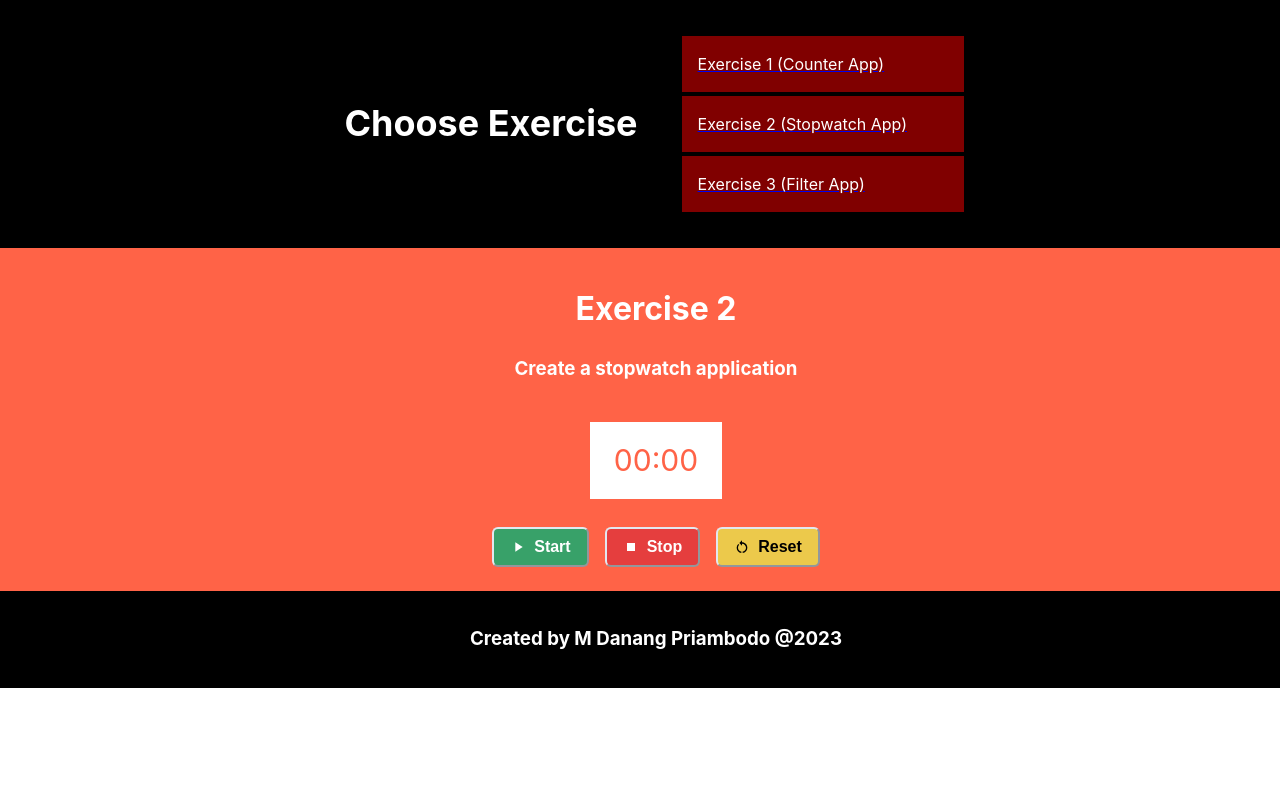
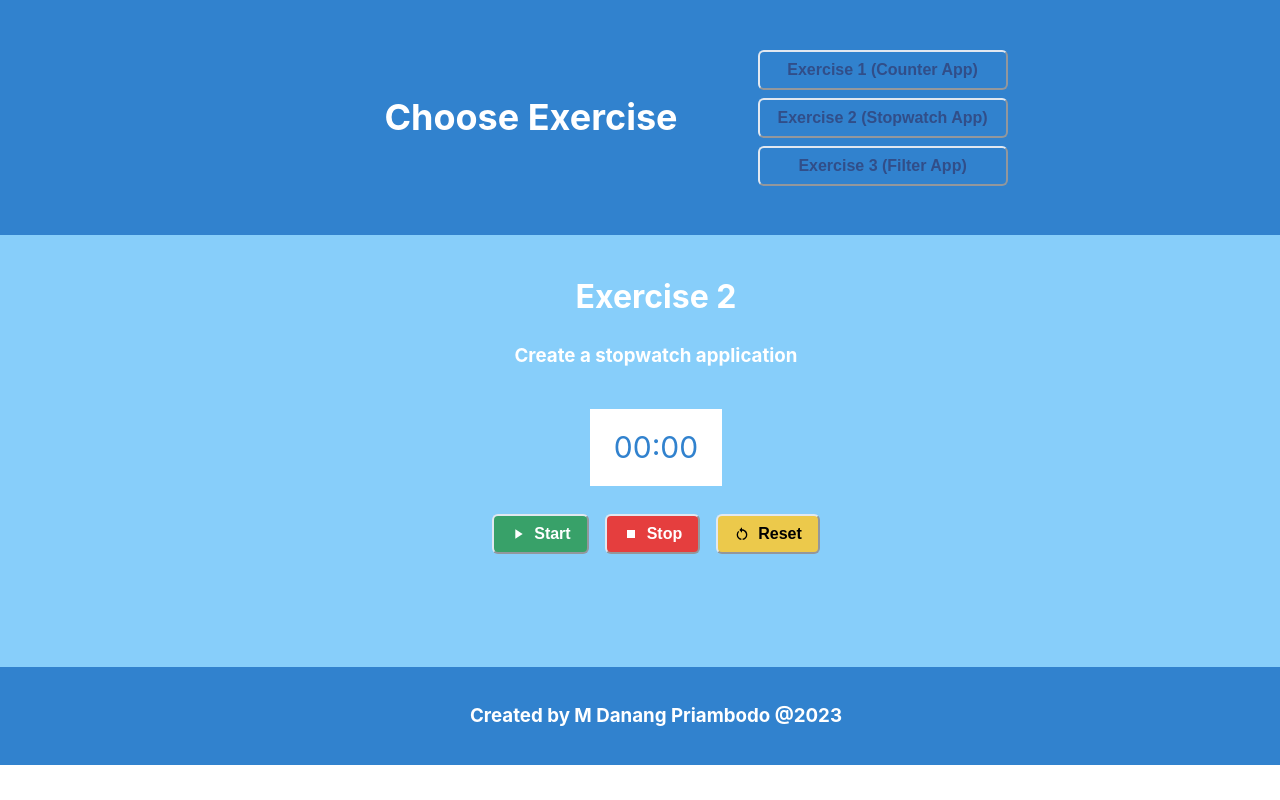
Before and after one commit to mcdanang/my-app, a React (Create React App) app: page /my-app/exercise2 in a window 1280 px wide. Shown: the top 800 px of the page. Built offline with nearby package versions, Linux system fonts and the light colour scheme.

Commit message:
refactor

```diff
--- a/package.json
+++ b/package.json
@@ -2,7 +2,7 @@
   "name": "my-app",
   "version": "0.1.0",
   "private": true,
-  "homepage": "https://mcdanang.github.io/my-app/",
+  "homepage": "https://mcdanang.github.io/my-app/exercise1",
   "dependencies": {
     "-": "^0.0.1",
     "@chakra-ui/react": "^2.5.1",
--- a/src/component/Exercise1.js
+++ b/src/component/Exercise1.js
@@ -18,11 +18,11 @@ function Exercise1() {
   }
 
   return (
-      <Box bg='tomato' w='100%' p={4} color='white'  textAlign={'center'}>
+      <Box minH='400px' bg='lightskyblue' w='100%' p={4} color='white'  textAlign={'center'}>
         <h1>Exercise 1</h1>
         <h3>Create a counter application</h3>
         <Center>
-          <Box bg='white' w='200px' p={4} m={5} color='tomato' textAlign={'center'} fontSize={30}>
+          <Box bg='white' w='200px' p={4} m={5} color='blue.500' textAlign={'center'} fontSize={30}>
             Counter = {count}
           </Box>
         </Center>
--- a/src/component/Exercise2.js
+++ b/src/component/Exercise2.js
@@ -33,11 +33,11 @@ function Exercise1() {
   }
 
   return (
-      <Box bg='tomato' w='100%' p={4} color='white' textAlign={'center'}>
+      <Box minH='400px' bg='lightskyblue' w='100%' p={4} color='white' textAlign={'center'}>
         <h1>Exercise 2</h1>
         <h3>Create a stopwatch application</h3>
         <Center>
-          <Box bg='white' w='100px' p={4} m={5} color='tomato' textAlign={'center'} fontSize={30}>
+          <Box bg='white' w='100px' p={4} m={5} color='blue.500' textAlign={'center'} fontSize={30}>
           {("0" + Math.floor((time / 60000) % 60)).slice(-2)}
             :
             {("0" + Math.floor((time / 1000) % 60)).slice(-2)}
--- a/src/component/Exercise3.js
+++ b/src/component/Exercise3.js
@@ -19,7 +19,7 @@ function Exercise3() {
   };
 
   return (
-      <Box bg='tomato' w='100%' p={4} color='white' textAlign={'center'}>
+      <Box minH='400px' bg='lightskyblue' w='100%' p={4} color='white' textAlign={'center'}>
         <h1>Exercise 3</h1>
         <h3>Create a filter application</h3>
         Search: <Input onChange={filterBySearch} placeholder='Insert fruit name' _placeholder={{ opacity: 0.5, color: 'white' }} w={300} m={5} color={'white'}/>
@@ -30,7 +30,7 @@ function Exercise3() {
                 <Center>
                   <Box
                     bg='white'
-                    color="tomato"
+                    color="blue.500"
                     w={200}
                     m={2}
                     p={1}
--- a/src/component/Footer.js
+++ b/src/component/Footer.js
@@ -2,7 +2,7 @@ import { Box, Center } from "@chakra-ui/react";
 
 function Footer() {
   return (
-    <Box bg='black' w='100%' p={4} color='white'>
+    <Box bg='blue.500' w='100%' p={4} color='white'>
       <Center>
         <h3>Created by M Danang Priambodo @2023</h3>
       </Center>
--- a/src/component/Header.js
+++ b/src/component/Header.js
@@ -1,16 +1,22 @@
 import { Link } from 'react-router-dom';
-import { Box, Heading, Center } from '@chakra-ui/react';
+import { Box, Heading, Center, Stack, Button } from '@chakra-ui/react';
 
 function Header() {
   return (
-    <Box bg='black' w='100%' p={4} color='white'>
+    <Box bg='blue.500' w='100%' p={4} color='white'>
       <Center>
-      <Heading>Choose Exercise</Heading>
-      <ul>
-        <Link to="/my-app/exercise1"><Box bg='maroon' w='250px' p={4} m={1} color='white'>Exercise 1 (Counter App)</Box></Link>
-        <Link to="/my-app/exercise2"><Box bg='maroon' w='250px' p={4} m={1} color='white'>Exercise 2 (Stopwatch App)</Box></Link>
-        <Link to="/my-app/exercise3"><Box bg='maroon' w='250px' p={4} m={1} color='white'>Exercise 3 (Filter App)</Box></Link>
-      </ul>
+      <Heading m={20}>Choose Exercise</Heading>
+      <Stack direction='column' spacing={2} align='center'>
+          <Link style={{ textDecoration: 'none' }} to="/my-app/exercise1">
+            <Button colorScheme='facebook' variant='ghost' w={'250px'}>Exercise 1 (Counter App)</Button>
+          </Link>
+          <Link style={{ textDecoration: 'none' }} to="/my-app/exercise2">
+            <Button colorScheme='facebook' variant='ghost' w={'250px'}>Exercise 2 (Stopwatch App)</Button>
+          </Link>
+          <Link style={{ textDecoration: 'none' }} to="/my-app/exercise3">
+            <Button colorScheme='facebook' variant='ghost' w={'250px'}>Exercise 3 (Filter App)</Button>
+          </Link>
+      </Stack>
       </Center>
     </Box>
   )
```
